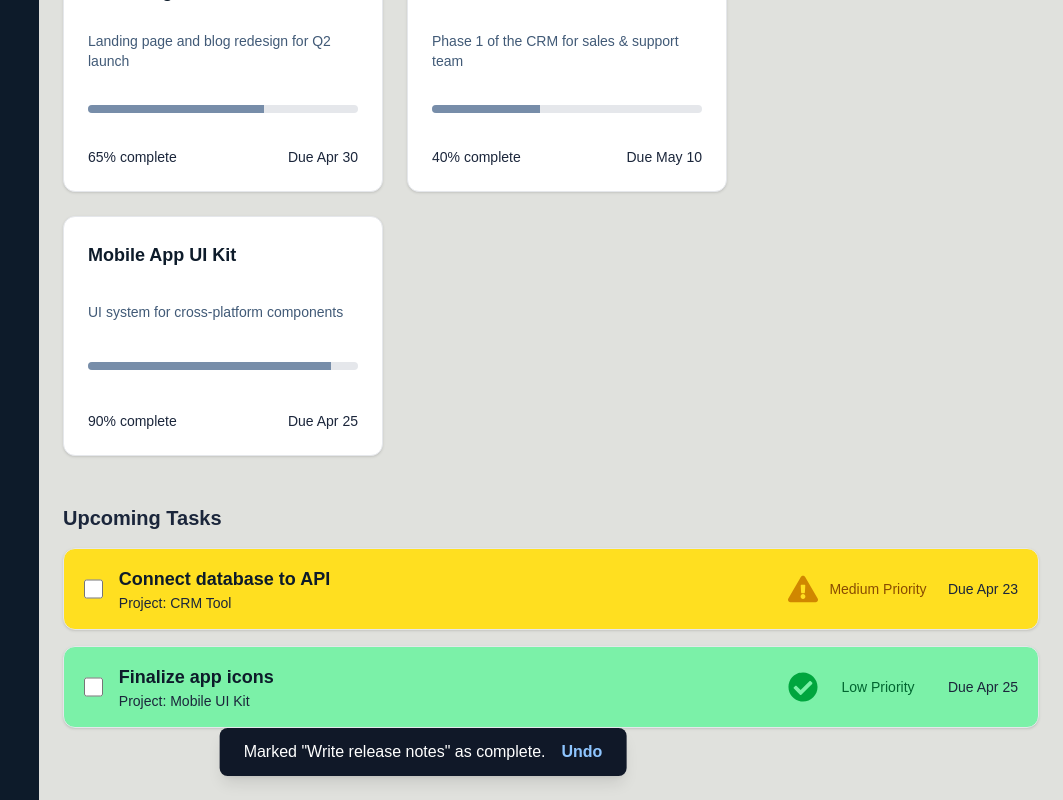
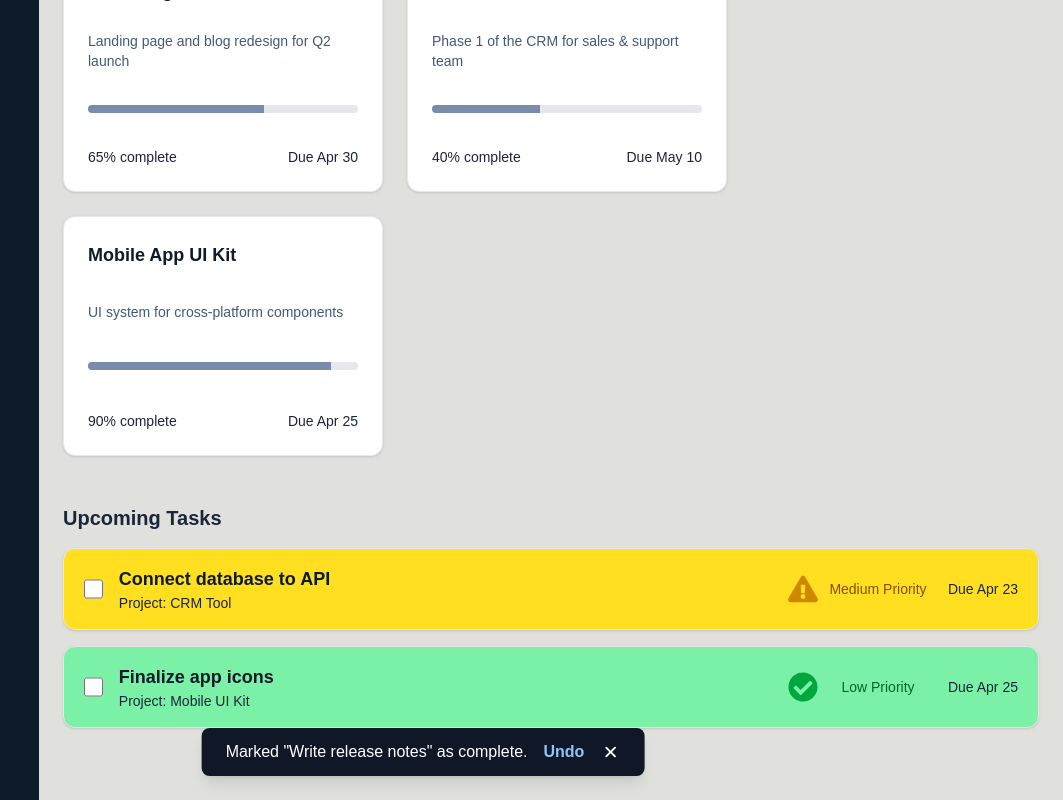
Before and after one commit to YanivRabin/TaskForge, a Next.js app in the folder client/: page /dashboard in a window 1280 px wide. Both pictures are taken after a click on the checkbox 310 px from the left and 957 px from the top of the page. Shown: the part 368-1168 px from the top of the page, without its empty margins (217-1280 px from the left). Built offline with nearby package versions, Linux system fonts and the light colour scheme.

Commit message:
Toast work globally

```diff
--- a/client/package.json
+++ b/client/package.json
@@ -9,6 +9,7 @@
     "lint": "next lint"
   },
   "dependencies": {
+    "framer-motion": "^12.7.4",
     "next": "15.3.1",
     "react": "^19.0.0",
     "react-dom": "^19.0.0",
--- a/client/src/app/dashboard/page.tsx
+++ b/client/src/app/dashboard/page.tsx
@@ -1,11 +1,11 @@
 "use client";
 
 import { useState } from "react";
+import { useToast } from "@/components/toast/ToastContext";
 import DashboardLayout from "@/components/DashboardLayout";
 import ProjectCard from "@/components/ProjectCard";
 import StatCard from "@/components/StatCard";
 import TaskListItem from "@/components/TaskListItem";
-import Toast from "@/components/Toast";
 import {
   FaTasks,
   FaClock,
@@ -39,23 +39,20 @@ const initialTasks = [
 
 export default function DashboardPage() {
   const [tasks, setTasks] = useState(initialTasks);
-  const [recentlyCompleted, setRecentlyCompleted] = useState<
-    (typeof initialTasks)[0] | null
-  >(null);
+  const { showToast } = useToast();
 
   const handleComplete = (id: number) => {
     const task = tasks.find((t) => t.id === id);
     if (!task) return;
 
     setTasks((prev) => prev.filter((t) => t.id !== id));
-    setRecentlyCompleted(task);
-  };
 
-  const handleUndo = () => {
-    if (recentlyCompleted) {
-      setTasks((prev) => [recentlyCompleted!, ...prev]);
-      setRecentlyCompleted(null);
-    }
+    showToast({
+      message: `Marked "${task.title}" as complete.`,
+      onUndo: () => {
+        setTasks((prev) => [task, ...prev]);
+      },
+    });
   };
 
   return (
@@ -136,15 +133,6 @@ export default function DashboardPage() {
           />
         ))}
       </div>
-
-      {/* Toast */}
-      {recentlyCompleted && (
-        <Toast
-          message={`Marked "${recentlyCompleted.title}" as complete.`}
-          onUndo={handleUndo}
-          onClose={() => setRecentlyCompleted(null)}
-        />
-      )}
     </DashboardLayout>
   );
 }
--- a/client/src/app/layout.tsx
+++ b/client/src/app/layout.tsx
@@ -1,5 +1,6 @@
 import type { Metadata } from "next";
 import { Geist, Geist_Mono } from "next/font/google";
+import { ToastProvider } from "@/components/toast/ToastProvider";
 import "./globals.css";
 
 const geistSans = Geist({
@@ -27,7 +28,7 @@ export default function RootLayout({
       <body
         className={`${geistSans.variable} ${geistMono.variable} antialiased`}
       >
-        {children}
+        <ToastProvider>{children}</ToastProvider>
       </body>
     </html>
   );
--- a/client/src/components/Toast.tsx
+++ /dev/null
@@ -1,28 +0,0 @@
-"use client";
-
-import { useEffect } from "react";
-
-type ToastProps = {
-  message: string;
-  onUndo: () => void;
-  onClose: () => void;
-};
-
-export default function Toast({ message, onUndo, onClose }: ToastProps) {
-  useEffect(() => {
-    const timer = setTimeout(onClose, 4000); // auto-close after 4s
-    return () => clearTimeout(timer);
-  }, [onClose]);
-
-  return (
-    <div className="fixed bottom-6 left-1/2 transform -translate-x-1/2 bg-gray-900 text-white px-6 py-3 rounded-lg shadow-lg flex items-center gap-4 z-50">
-      <span>{message}</span>
-      <button
-        onClick={onUndo}
-        className="text-blue-300 font-semibold hover:underline"
-      >
-        Undo
-      </button>
-    </div>
-  );
-}
--- /dev/null
+++ b/client/src/components/toast/Toast.tsx
@@ -0,0 +1,53 @@
+"use client";
+
+import { useEffect } from "react";
+import { motion } from "framer-motion";
+import { IoClose } from "react-icons/io5";
+
+type ToastProps = {
+  id: number;
+  message: string;
+  onUndo?: () => void;
+  onClose: (id: number) => void;
+  offset: number;
+  duration?: number;
+};
+
+export default function Toast({
+  id,
+  message,
+  onUndo,
+  onClose,
+  offset,
+  duration = 4000,
+}: ToastProps) {
+  useEffect(() => {
+    const timer = setTimeout(() => onClose(id), duration);
+    return () => clearTimeout(timer);
+  }, [id, onClose, duration]);
+
+  return (
+    <motion.div
+      initial={{ opacity: 0, y: 20 }}
+      animate={{ opacity: 1, y: 0 }}
+      exit={{ opacity: 0, y: 20 }}
+      transition={{ duration: 0.3 }}
+      className="fixed left-1/2 transform -translate-x-1/2 bg-gray-900 text-white px-6 py-3 rounded-lg shadow-lg flex items-center gap-4 z-50 min-w-[300px]"
+      style={{ bottom: `${offset}px` }}
+    >
+      <span className="flex-1">{message}</span>
+      {onUndo && (
+        <button onClick={onUndo} className="text-blue-300 font-semibold hover:underline">
+          Undo
+        </button>
+      )}
+      <button
+        onClick={() => onClose(id)}
+        className="text-white hover:text-gray-300"
+        aria-label="Dismiss"
+      >
+        <IoClose className="text-xl" />
+      </button>
+    </motion.div>
+  );
+}
--- /dev/null
+++ b/client/src/components/toast/ToastContext.tsx
@@ -0,0 +1,22 @@
+"use client";
+
+import { createContext, useContext } from "react";
+
+export type ToastData = {
+  id?: number;
+  message: string;
+  onUndo?: () => void;
+  duration?: number;
+};
+
+type ToastContextType = {
+  showToast: (toast: ToastData) => void;
+};
+
+export const ToastContext = createContext<ToastContextType | undefined>(undefined);
+
+export function useToast() {
+  const context = useContext(ToastContext);
+  if (!context) throw new Error("useToast must be used within a ToastProvider");
+  return context;
+}
--- /dev/null
+++ b/client/src/components/toast/ToastProvider.tsx
@@ -0,0 +1,44 @@
+"use client";
+
+import { useCallback, useState } from "react";
+import { ToastContext, ToastData } from "./ToastContext";
+import Toast from "@/components/toast/Toast";
+import { AnimatePresence } from "framer-motion";
+
+export function ToastProvider({ children }: { children: React.ReactNode }) {
+  const [toasts, setToasts] = useState<ToastData[]>([]);
+
+  const showToast = useCallback((toast: ToastData) => {
+    const id = Date.now();
+    setToasts((prev) => [...prev, { ...toast, id }]);
+  }, []);
+
+  const closeToast = useCallback((id: number) => {
+    setToasts((prev) => prev.filter((t) => t.id !== id));
+  }, []);
+
+  const handleUndo = (id: number, onUndo?: () => void) => {
+    if (onUndo) onUndo();
+    closeToast(id);
+  };
+
+  return (
+    <ToastContext.Provider value={{ showToast }}>
+      {children}
+
+      <AnimatePresence>
+        {toasts.map((toast, index) => (
+          <Toast
+            key={toast.id}
+            id={toast.id!}
+            message={toast.message}
+            onUndo={() => handleUndo(toast.id!, toast.onUndo)}
+            onClose={closeToast}
+            offset={24 + (toasts.length - 1 - index) * 72}
+            duration={toast.duration}
+          />
+        ))}
+      </AnimatePresence>
+    </ToastContext.Provider>
+  );
+}
```
Also changed, not shown: 1 other file (tests, documents, lock files or other folders).
